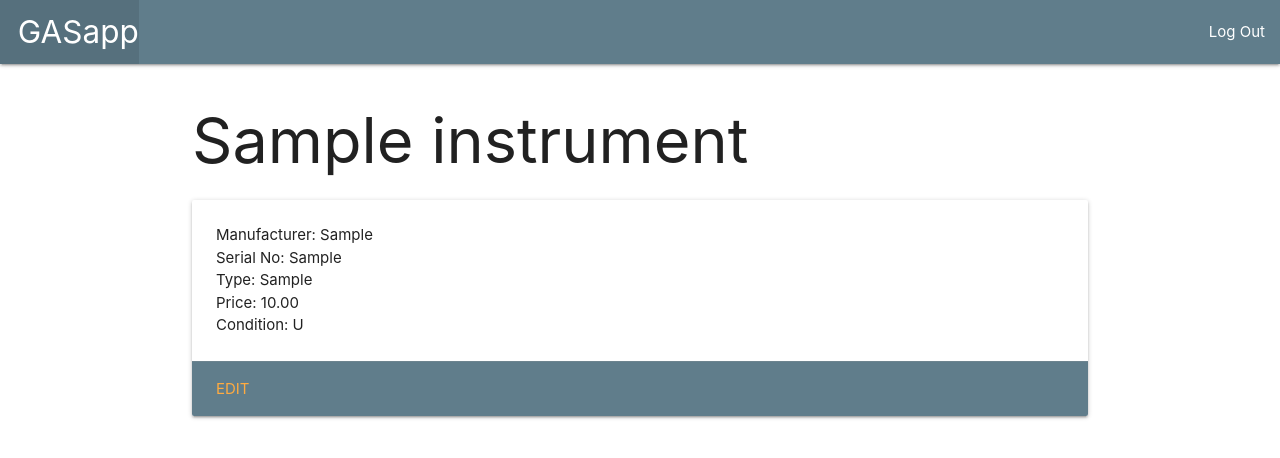
After one commit to TCashion/GASapp, a Django app: page /instruments/1/ in a window 1280 px wide. The commit adds this page. Shown: the top 458 px of the page. Run offline with Django 3.2, Linux system fonts and the light colour scheme; a user stored in the database is signed in; tables that the repository leaves empty hold one stand-in row (values such as "Sample post").

Commit message:
details page functionality

```diff
--- a/main_app/templates/base.html
+++ b/main_app/templates/base.html
@@ -15,7 +15,7 @@
 
 <body>
     <header class="navbar-fixed">
-        <nav class="blue">
+        <nav class="blue-grey">
             <div class="nav-wrapper">
                 <ul>
                     <li><a href="/" class="left brand-logo">&nbsp;&nbsp;GASapp</a></li>
--- /dev/null
+++ b/main_app/templates/instruments/detail.html
@@ -0,0 +1,21 @@
+{% extends 'base.html' %}
+{% block content %}
+
+<h1>{{ instrument.name }}</h1>
+
+<div class="card">
+    <div class="card-content">
+        <p>Manufacturer: {{ instrument.manufacturer }}</p>
+        <p>Serial No: {{ instrument.serial }}</p>
+        <p>Type: {{ instrument.instrument_type }}</p>
+        <p>Price: {{ instrument.price }}</p>
+        <p>Condition: {{ instrument.condition }}</p>
+    </div>
+    <div class="card-action blue-grey accent-1">
+        <a href="">Edit</a>
+    </div>
+</div>
+
+
+
+{% endblock %}
--- a/main_app/templates/instruments/index.html
+++ b/main_app/templates/instruments/index.html
@@ -2,8 +2,8 @@
 {% block content %}
 
 <h1>Index</h1>
-
 {% for instrument in instruments %}
+<a href="{% url 'instruments_detail' instrument.id %}">
     <div class="card">
         <div class="card-content">
             <span class="card-title">{{ instrument.name }}</span>
@@ -11,6 +11,7 @@
             <p>Type: {{ instrument.instrument_type }}</p>
         </div>
     </div>
+</a>
 {% endfor %}
 
 
--- a/main_app/urls.py
+++ b/main_app/urls.py
@@ -5,4 +5,5 @@ urlpatterns = [
     path('', views.home, name='home'),
     path('accounts/signup/', views.signup, name='signup'),
     path('instruments/', views.instruments_index, name='instruments_index'),
+    path('instruments/<int:instrument_id>/', views.instruments_detail, name='instruments_detail'),
 ]
--- a/main_app/views.py
+++ b/main_app/views.py
@@ -29,3 +29,9 @@ def signup(request):
 def instruments_index(request):
     instruments = request.user.instrument_set.order_by('name')
     return render(request, 'instruments/index.html', {'instruments': instruments})
+
+
+@login_required
+def instruments_detail(request, instrument_id):
+    instrument = Instrument.objects.get(id=instrument_id)
+    return render(request, 'instruments/detail.html', {'instrument': instrument})
```
